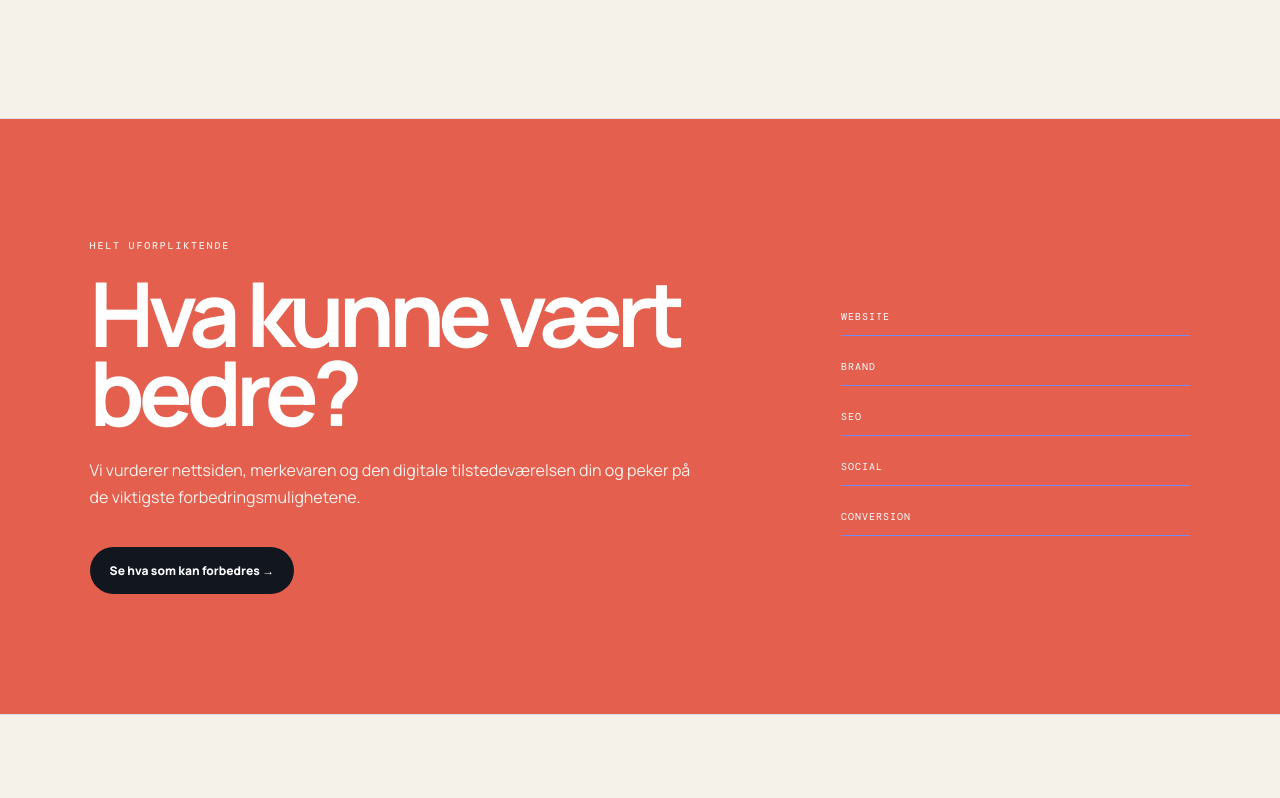
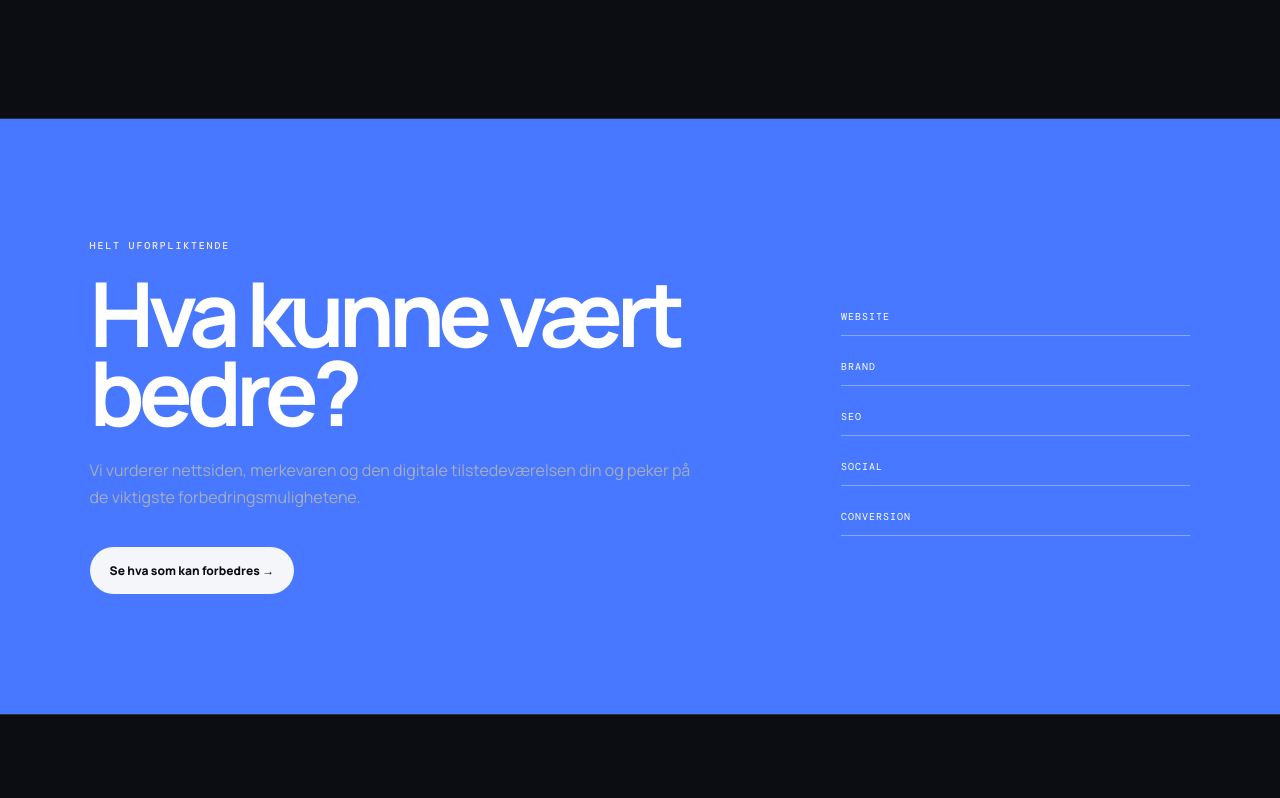
Before and after one commit to KhalilJel/Cidea-Marketing, a React (Vite) app: page / in a window 1280 px wide. Shown: the part 3993-4791 px from the top of the page. Built offline with nearby package versions, Linux system fonts and the light colour scheme.

Commit message:
Replace beige palette with dark cobalt visual direction

```diff
--- a/src/styles.css
+++ b/src/styles.css
@@ -34,3 +34,97 @@ nav a,.actions button,footer a{min-height:44px;display:inline-flex;align-items:c
   outline:2px solid var(--blue);
   outline-offset:4px;
 }
+
+
+/* Cidea Marketing visual direction: dark digital luxury, cobalt accent. */
+:root{
+  color-scheme:dark;
+  --bg:#0B0D12;
+  --paper:#11151D;
+  --ink:#F4F6FA;
+  --muted:#A6ADBA;
+  --line:#283142;
+  --blue:#4778FF;
+  --soft-blue:#17264A;
+  background:var(--bg);
+  color:var(--ink);
+}
+html,body,.site,body,.work,.approach,.journal,footer,.marketingService{
+  background:#0B0D12!important;
+  color:#F4F6FA;
+}
+header{
+  background:rgba(11,13,18,.94)!important;
+  border-color:#283142!important;
+}
+.logo,.logo span{color:#F4F6FA}
+nav,.actions button,.eyebrow,.project small,.capGrid span,.approachList span,
+.articleGrid span,.articleList span,.serviceGrid span,footer,.quiet,.audit small{
+  color:#A6ADBA;
+}
+nav a:hover,.textLink:hover{color:#fff}
+.navCta{border-color:#46516A;color:#F4F6FA}
+.navCta:hover{background:#4778FF;border-color:#4778FF;color:#fff}
+.hero,.section,.page,.service,.blog{background:#0B0D12!important;border-color:#283142!important}
+.heroCard,.projectB .mock,.mockHero,.pageCta{
+  background:#151A24!important;
+  color:#F4F6FA!important;
+  box-shadow:18px 22px 0 #202B42;
+}
+.heroCard strong i,.studioPoster i{color:#6F91FF}
+.heroCard small,.heroCard>div,.studioPoster span,.studioPoster small{color:#A6ADBA}
+.typeStack span{background:#4778FF;color:#fff}
+.typeStack span:nth-child(2){background:#151A24;color:#F4F6FA}
+.typeStack span:nth-child(3){background:#F4F6FA;color:#0B0D12}
+.typeStack span:nth-child(4){background:#17264A;color:#DCE5FF}
+.button.blue,.projectC .mock,.audit,.studioAudit{
+  background:#4778FF!important;
+  color:#fff!important;
+}
+.button.dark{background:#F4F6FA;color:#0B0D12}
+.textLink{border-color:#46516A;color:#F4F6FA}
+.lead,.pageLead,.serviceLead,.articleBody,.approachList p,.capGrid p,
+.articleGrid p,.articleList p,.serviceGrid p,.pageCta p,
+.studioWorkGrid p,.final>p:not(.eyebrow),.audit>div>p:not(.eyebrow){
+  color:#A6ADBA;
+}
+.workGrid .mock,.projectA .mock,.browser{background:#151A24}
+.projectA .mockHero,.projectB .mock{background:#151A24!important;color:#F4F6FA}
+.projectC .mock{background:#4778FF!important;color:#fff}
+.capabilities{background:#11151D!important}
+.capGrid,.capGrid a,.articleGrid,.articleGrid a,.articleList,.articleList a,
+.serviceGrid,.serviceGrid article,.studioWorkGrid article,.approachList,
+.approachList>div,.studioStatement,.serviceBoard,.serviceBoard article{
+  border-color:#283142!important;
+}
+.capGrid a{background:#11151D;color:#F4F6FA}
+.capGrid a:hover{background:#202B42;color:#fff}
+.capGrid p,.capGrid a:hover p,.capGrid a:hover span{color:#A6ADBA}
+.philosophy,.blog{background:#080A0F!important;color:#F4F6FA}
+.philosophy .eyebrow{color:#A6ADBA}
+.philosophyGrid>p{color:#D1D6E0}
+.philosophyGrid div p{color:#A6ADBA}
+.philosophyGrid span{color:#8AA5FF}
+.auditNotes span,.studioChecklist span{border-color:rgba(255,255,255,.35)}
+.final,.contact{background:#111A30!important;color:#F4F6FA}
+.final h2,.contact h2{color:#F4F6FA}
+.final>p:not(.eyebrow){color:#C3CAD7}
+.offerGrid article,.marketingService .offerGrid article{
+  background:#11151D!important;
+  border-color:#283142!important;
+  color:#F4F6FA;
+}
+.studioPoster{background:#151A24;color:#F4F6FA;box-shadow:18px 20px 0 #202B42}
+.studioStatement{border-color:#283142}
+.studioWorkGrid article{background:#0B0D12}
+.studioAudit{background:#4778FF!important}
+.serviceBoard{border-color:#283142}
+.articleBody{color:#C3CAD7}
+.pageCta{border:1px solid #283142}
+:where(a,button,[role="button"],input,textarea,select):focus-visible{
+  outline-color:#8AA5FF;
+}
+@media(max-width:700px){
+  .site header nav.navOpen{background:#11151D!important;border-color:#283142!important}
+  .site header nav.navOpen a{border-color:#283142!important}
+}
```
